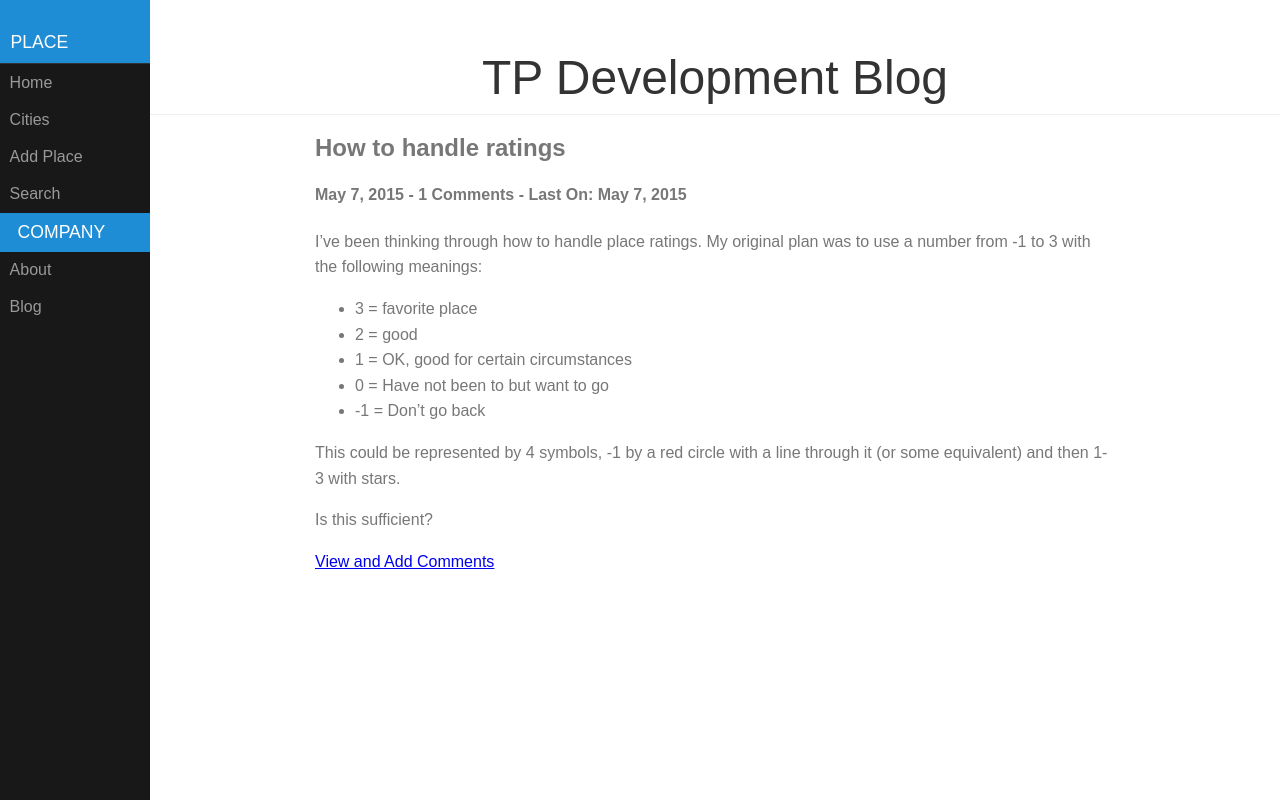
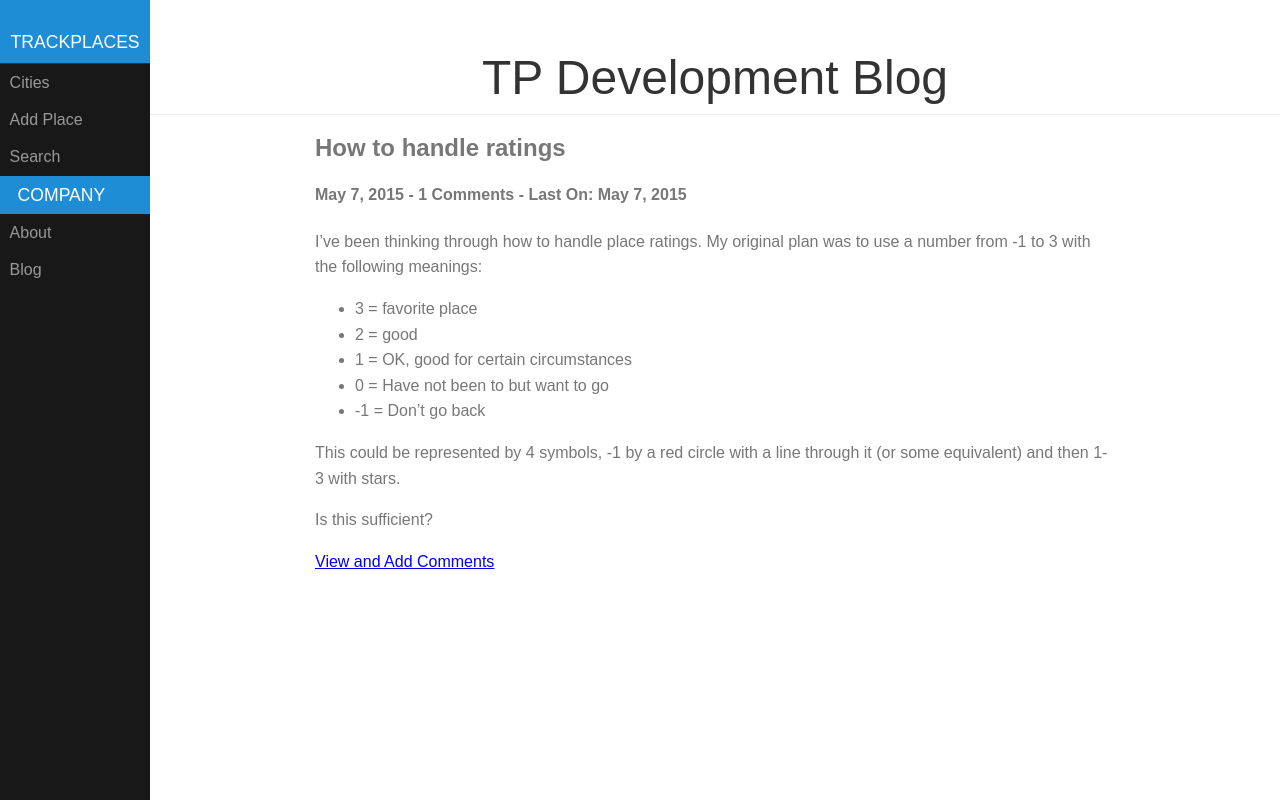
Before and after one commit to danecollins/tp, a Django app: page /blog/archive in a window 1280 px wide. Run offline with Django 3.2, Linux system fonts and the light colour scheme; data comes from the database, SQL or seed files in the repository.

Commit message:
Change top name to trackplaces and remove home menu entry

```diff
--- a/templates/menu_base.html
+++ b/templates/menu_base.html
@@ -44,10 +44,10 @@
             </a>
             <div id="menu">
             <div class="pure-menu">
-                <a class="pure-menu-heading"><a href="/" class="pure-menu-heading">Place</a>
+                <a class="pure-menu-heading"><a href="/" class="pure-menu-heading">trackplaces</a>
 
                 <ul class="pure-menu-list">
-                    <li class="pure-menu-item"><a href="/" class="pure-menu-link">Home</a></li>
+                    <!-- <li class="pure-menu-item"><a href="/" class="pure-menu-link">Home</a></li> -->
                     <li class="pure-menu-item"><a href="/places/city" class="pure-menu-link">Cities</a></li>
                     <li class="pure-menu-item"><a href="/places/add" class="pure-menu-link">Add Place</a></li>
                     <li class="pure-menu-item"><a href="/places/search" class="pure-menu-link">Search</a></li>
```
